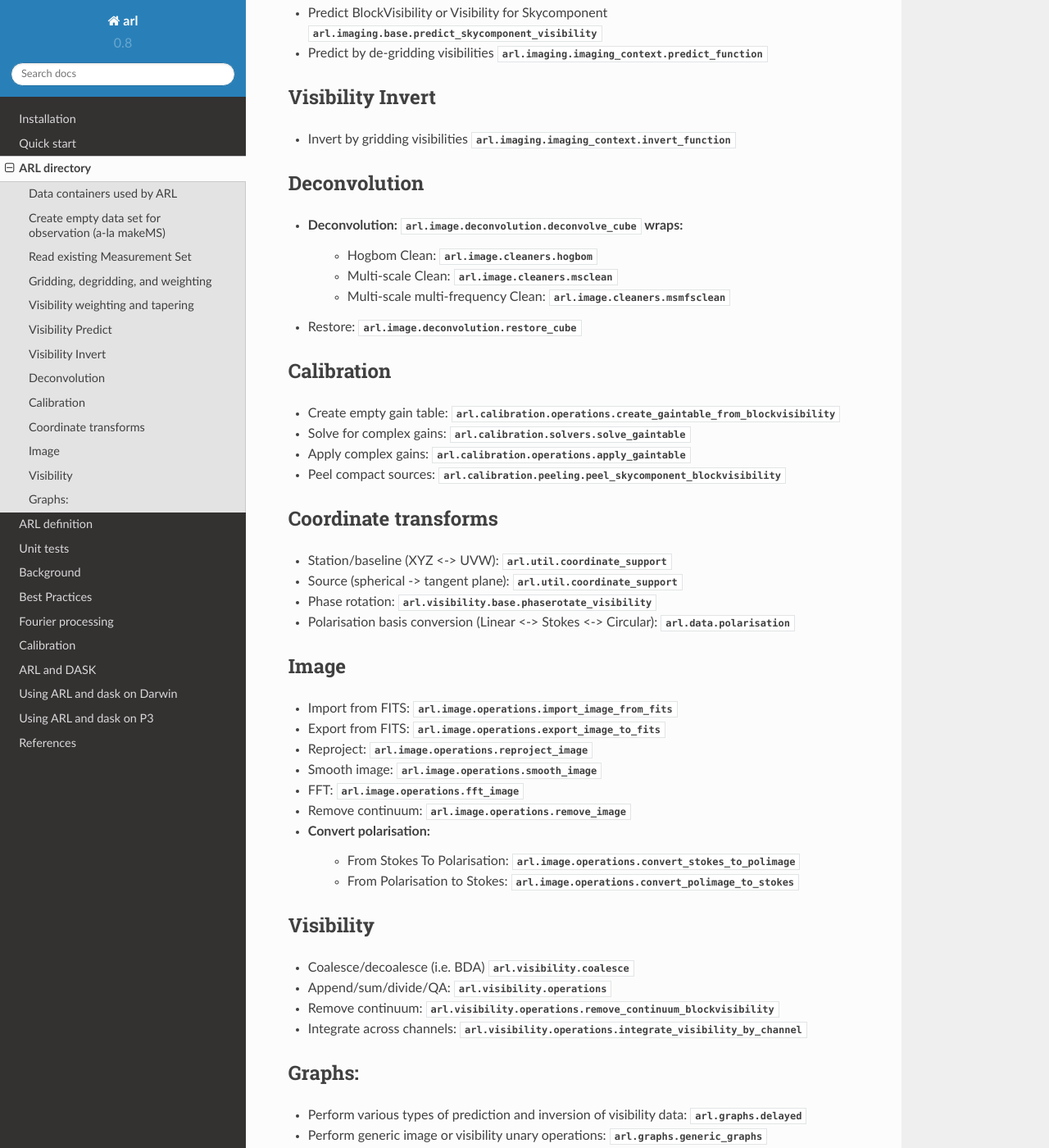
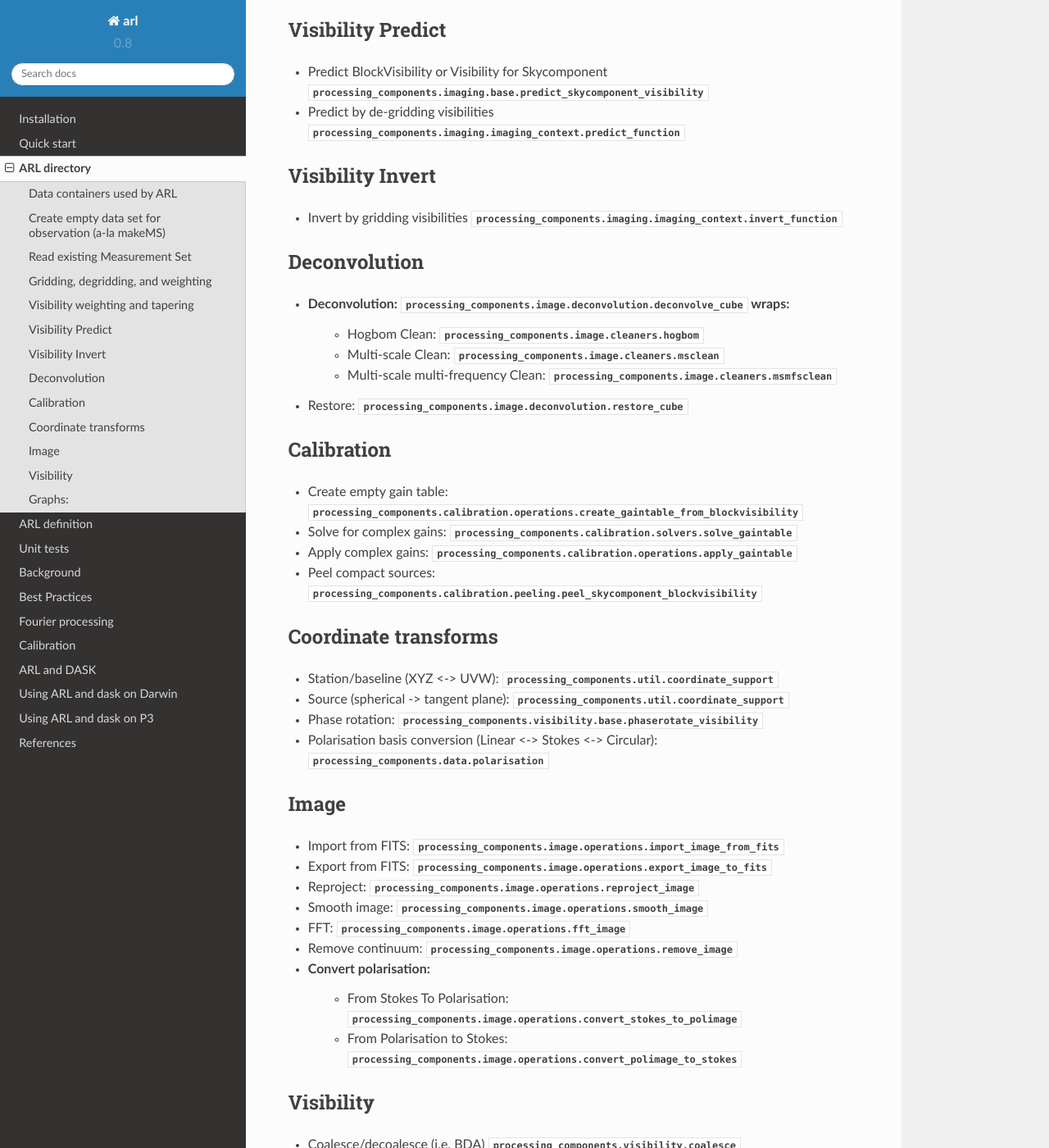
Before and after one commit to ska-telescope/ska-sdp-func-python, a Sphinx documentation site: the page built from docs/ARL_directory.rst, in a window 1280 px wide and 1400 px high, scrolled down 1276 px. Shown: the whole window at 82% size. Built offline with Sphinx 7.4.7 and the Read the Docs theme 2.0.0, drawn with Linux system fonts in a browser that asks for light colours; pages that are not in the unit, such as notebooks, are missing from menus; some of the changed text lies outside the part shown.

```diff
--- a/docs/ARL_directory.rst
+++ b/docs/ARL_directory.rst
@@ -13,101 +13,101 @@ See also the :ref:`genindex` and :ref:`modindex`.
 Data containers used by ARL
 ===========================
 
-See :py:mod:`arl.data.data_models` for the following definitions:`
+See :py:mod:`data_models.memory_data_models` for the following definitions:`
 
-* Telescope Configuration: :py:class:`arl.data.data_models.Configuration`
-* GainTable for gain solutions (as (e.g. output from solve_gaintable): :py:class:`arl.data.data_models.GainTable`
-* Image (data and WCS header): :py:class:`arl.data.data_models.Image`
-* Skycomponent ((data for a point source or a Gaussian source): :py:class:`arl.data.data_models.Skycomponent`
-* Baseline based visibility tables shape (npol,), length nvis) :py:class:`arl.data.data_models.Visibility`
-* Antenna-based visibility table, shape (nants, nants, nchan, npol), length ntimes): :py:class:`arl.data.data_models.BlockVisibility`
+* Telescope Configuration: :py:class:`data_models.memory_data_models.Configuration`
+* GainTable for gain solutions (as (e.g. output from solve_gaintable): :py:class:`data_models.memory_data_models.GainTable`
+* Image (data and WCS header): :py:class:`data_models.memory_data_models.Image`
+* Skycomponent ((data for a point source or a Gaussian source): :py:class:`data_models.memory_data_models.Skycomponent`
+* Baseline based visibility tables shape (npol,), length nvis) :py:class:`data_models.memory_data_models.Visibility`
+* Antenna-based visibility table, shape (nants, nants, nchan, npol), length ntimes): :py:class:`data_models.memory_data_models.BlockVisibility`
 
 Create empty data set for observation (a-la makeMS)
 ===================================================
 
-* For Visibility operations: :py:mod:`arl.visibility.base.create_visibility`
-* For BlockVisibility: :py:mod:`arl.visibility.base.create_blockvisibility`
+* For Visibility operations: :py:mod:`processing_components.visibility.base.create_visibility`
+* For BlockVisibility: :py:mod:`processing_components.visibility.base.create_blockvisibility`
 
 Read existing Measurement Set
 =============================
 
-* Creates a list of Visibilities, one per FIELD_ID: :py:mod:`arl.visibility.base.create_visibility_from_ms`
+* Creates a list of Visibilities, one per FIELD_ID: :py:mod:`processing_components.visibility.base.create_visibility_from_ms`
 
 Gridding, degridding, and weighting
 ===================================
 
-* Convolutional gridding: :py:mod:`arl.fourier_transforms.convolutional_gridding.convolutional_grid`
-* Convolutional degridding: :py:mod:`arl.fourier_transforms.convolutional_gridding.convolutional_degrid`
-* Generate gridding kernels (standard prolate spheroidal or W-projection): :py:mod:`arl.imaging.params.get_kernel_list`
+* Convolutional gridding: :py:mod:`processing_components.fourier_transforms.convolutional_gridding.convolutional_grid`
+* Convolutional degridding: :py:mod:`processing_components.fourier_transforms.convolutional_gridding.convolutional_degrid`
+* Generate gridding kernels (standard prolate spheroidal or W-projection): :py:mod:`processing_components.imaging.params.get_kernel_list`
 
 Visibility weighting and tapering
 =================================
 
-* Weighting: :py:mod:`arl.fourier_transforms.convolutional_gridding.weight_gridding`
-* Gaussian tapering: :py:mod:`arl.imaging.weighting.taper_visibility_gaussian`
-* Tukey tapering: :py:mod:`arl.imaging.weighting.taper_visibility_tukey`
+* Weighting: :py:mod:`processing_components.fourier_transforms.convolutional_gridding.weight_gridding`
+* Gaussian tapering: :py:mod:`processing_components.imaging.weighting.taper_visibility_gaussian`
+* Tukey tapering: :py:mod:`processing_components.imaging.weighting.taper_visibility_tukey`
 
 Visibility Predict
 ==================
 
-* Predict BlockVisibility or Visibility for Skycomponent :py:mod:`arl.imaging.base.predict_skycomponent_visibility`
-* Predict by de-gridding visibilities :py:mod:`arl.imaging.imaging_context.predict_function`
+* Predict BlockVisibility or Visibility for Skycomponent :py:mod:`processing_components.imaging.base.predict_skycomponent_visibility`
+* Predict by de-gridding visibilities :py:mod:`processing_components.imaging.imaging_context.predict_function`
 
 Visibility Invert
 =================
 
-* Invert by gridding visibilities :py:mod:`arl.imaging.imaging_context.invert_function`
+* Invert by gridding visibilities :py:mod:`processing_components.imaging.imaging_context.invert_function`
 
 Deconvolution
 =============
 
-* Deconvolution: :py:mod:`arl.image.deconvolution.deconvolve_cube` wraps:
-   * Hogbom Clean: :py:mod:`arl.image.cleaners.hogbom`
-   * Multi-scale Clean: :py:mod:`arl.image.cleaners.msclean`
-   * Multi-scale multi-frequency Clean: :py:mod:`arl.image.cleaners.msmfsclean`
-* Restore: :py:mod:`arl.image.deconvolution.restore_cube`
+* Deconvolution: :py:mod:`processing_components.image.deconvolution.deconvolve_cube` wraps:
+   * Hogbom Clean: :py:mod:`processing_components.image.cleaners.hogbom`
+   * Multi-scale Clean: :py:mod:`processing_components.image.cleaners.msclean`
+   * Multi-scale multi-frequency Clean: :py:mod:`processing_components.image.cleaners.msmfsclean`
+* Restore: :py:mod:`processing_components.image.deconvolution.restore_cube`
 
 Calibration
 ===========
 
-* Create empty gain table: :py:mod:`arl.calibration.operations.create_gaintable_from_blockvisibility`
-* Solve for complex gains: :py:mod:`arl.calibration.solvers.solve_gaintable`
-* Apply complex gains: :py:mod:`arl.calibration.operations.apply_gaintable`
-* Peel compact sources: :py:mod:`arl.calibration.peeling.peel_skycomponent_blockvisibility`
+* Create empty gain table: :py:mod:`processing_components.calibration.operations.create_gaintable_from_blockvisibility`
+* Solve for complex gains: :py:mod:`processing_components.calibration.solvers.solve_gaintable`
+* Apply complex gains: :py:mod:`processing_components.calibration.operations.apply_gaintable`
+* Peel compact sources: :py:mod:`processing_components.calibration.peeling.peel_skycomponent_blockvisibility`
 
 Coordinate transforms
 =====================
 
-* Station/baseline (XYZ <-> UVW): :py:mod:`arl.util.coordinate_support`
-* Source (spherical -> tangent plane): :py:mod:`arl.util.coordinate_support`
-* Phase rotation: :py:mod:`arl.visibility.base.phaserotate_visibility`
-* Polarisation basis conversion (Linear <-> Stokes <-> Circular): :py:mod:`arl.data.polarisation`
+* Station/baseline (XYZ <-> UVW): :py:mod:`processing_components.util.coordinate_support`
+* Source (spherical -> tangent plane): :py:mod:`processing_components.util.coordinate_support`
+* Phase rotation: :py:mod:`processing_components.visibility.base.phaserotate_visibility`
+* Polarisation basis conversion (Linear <-> Stokes <-> Circular): :py:mod:`processing_components.data.polarisation`
 
 Image
 =====
 
-* Import from FITS: :py:mod:`arl.image.operations.import_image_from_fits`
-* Export from FITS: :py:mod:`arl.image.operations.export_image_to_fits`
-* Reproject: :py:mod:`arl.image.operations.reproject_image`
-* Smooth image: :py:mod:`arl.image.operations.smooth_image`
-* FFT: :py:mod:`arl.image.operations.fft_image`
-* Remove continuum: :py:mod:`arl.image.operations.remove_image`
+* Import from FITS: :py:mod:`processing_components.image.operations.import_image_from_fits`
+* Export from FITS: :py:mod:`processing_components.image.operations.export_image_to_fits`
+* Reproject: :py:mod:`processing_components.image.operations.reproject_image`
+* Smooth image: :py:mod:`processing_components.image.operations.smooth_image`
+* FFT: :py:mod:`processing_components.image.operations.fft_image`
+* Remove continuum: :py:mod:`processing_components.image.operations.remove_image`
 * Convert polarisation:
-   * From Stokes To Polarisation: :py:mod:`arl.image.operations.convert_stokes_to_polimage`
-   * From Polarisation to Stokes: :py:mod:`arl.image.operations.convert_polimage_to_stokes`
+   * From Stokes To Polarisation: :py:mod:`processing_components.image.operations.convert_stokes_to_polimage`
+   * From Polarisation to Stokes: :py:mod:`processing_components.image.operations.convert_polimage_to_stokes`
 
 Visibility
 ==========
 
-* Coalesce/decoalesce (i.e. BDA) :py:mod:`arl.visibility.coalesce`
-* Append/sum/divide/QA: :py:mod:`arl.visibility.operations`
-* Remove continuum: :py:mod:`arl.visibility.operations.remove_continuum_blockvisibility`
-* Integrate across channels: :py:mod:`arl.visibility.operations.integrate_visibility_by_channel`
+* Coalesce/decoalesce (i.e. BDA) :py:mod:`processing_components.visibility.coalesce`
+* Append/sum/divide/QA: :py:mod:`processing_components.visibility.operations`
+* Remove continuum: :py:mod:`processing_components.visibility.operations.remove_continuum_blockvisibility`
+* Integrate across channels: :py:mod:`processing_components.visibility.operations.integrate_visibility_by_channel`
 
 Graphs:
 =======
 
-* Perform various types of prediction and inversion of visibility data: :py:mod:`arl.graphs.delayed`
-* Perform generic image or visibility unary operations: :py:mod:`arl.graphs.generic_graphs`
-* Support testing and simulations: :py:mod:`arl.util.delayed_support`
+* Perform various types of prediction and inversion of visibility data: :py:mod:`processing_components.graphs.delayed`
+* Perform generic image or visibility unary operations: :py:mod:`processing_components.graphs.generic_graphs`
+* Support testing and simulations: :py:mod:`processing_components.util.delayed_support`
 * The canonical pipelines: py:mod:`arl.pipelines.delayed`
```
Also changed, not shown: docs/ARL_definition.rst (+49 -56 lines).
